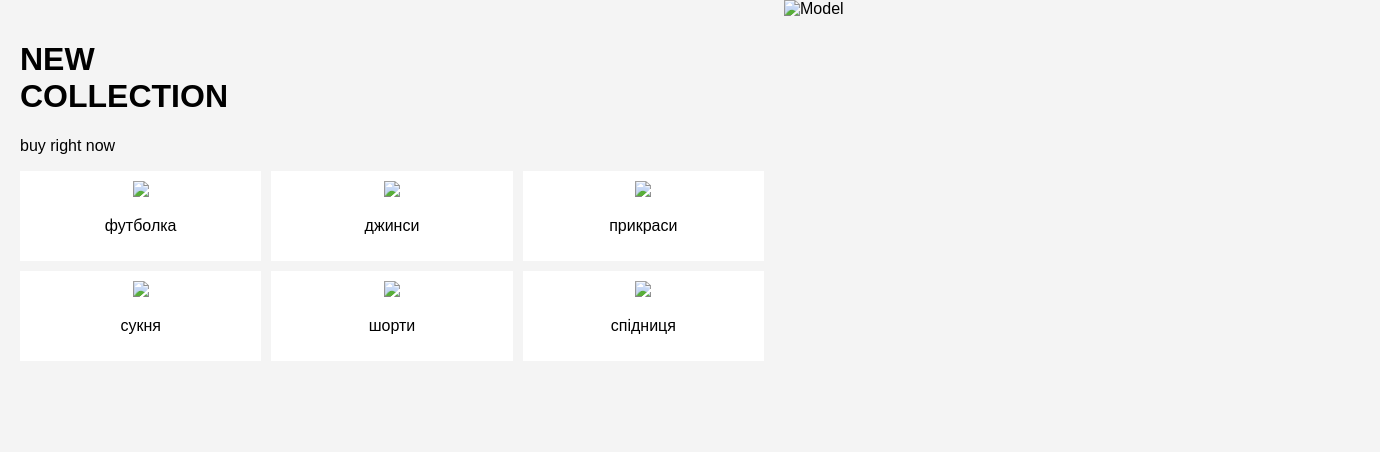
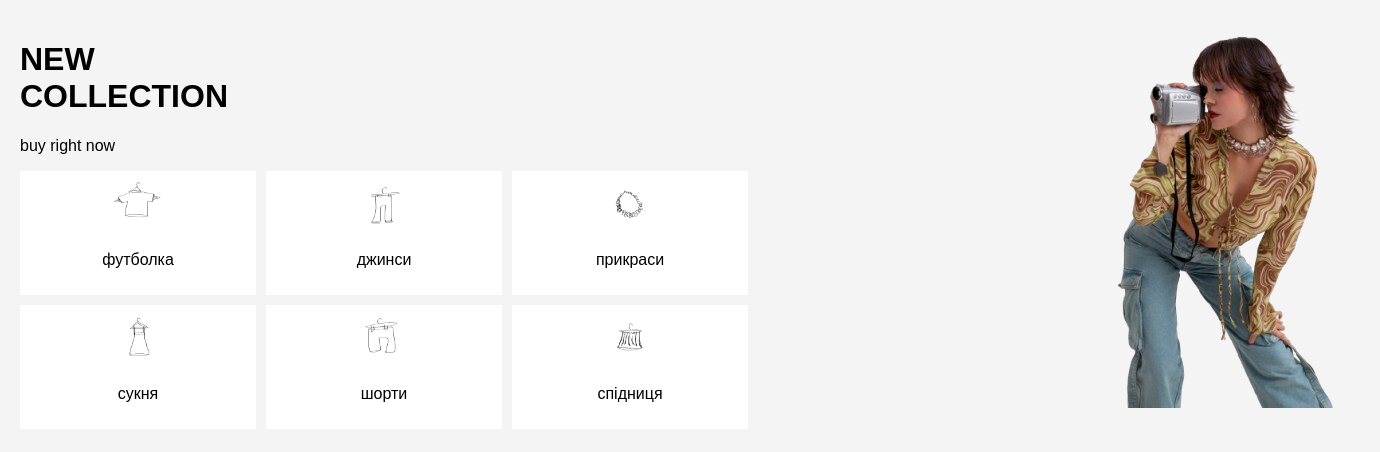
Before and after one commit to olena-potapenko/impress, a plain HTML site: page index.html in a window 1280 px wide. Shown: the whole page, 1380 px wide, since content can reach past the window. Drawn offline with Linux system fonts and the light colour scheme.

Commit message:
угпвгіпмр

```diff
--- a/index.html
+++ b/index.html
@@ -11,16 +11,16 @@
       <h1>NEW <br> COLLECTION</h1>
       <p>buy right now</p>
       <div class="category-grid">
-        <div onclick="goToShop('tshirt')"><img src="img/tshirt-icon.png"><p>футболка</p></div>
-        <div onclick="goToShop('jeans')"><img src="img/jeans-icon.png"><p>джинси</p></div>
-        <div onclick="goToShop('accessory')"><img src="img/accessory-icon.png"><p>прикраси</p></div>
-        <div onclick="goToShop('dress')"><img src="img/dress-icon.png"><p>сукня</p></div>
-        <div onclick="goToShop('shorts')"><img src="img/shorts-icon.png"><p>шорти</p></div>
-        <div onclick="goToShop('skirt')"><img src="img/skirt-icon.png"><p>спідниця</p></div>
+        <div onclick="goToShop('tshirt')"><img src="img/tshirt-icon.jpg"><p>футболка</p></div>
+        <div onclick="goToShop('jeans')"><img src="img/jeans-icon.jpg"><p>джинси</p></div>
+        <div onclick="goToShop('accessory')"><img src="img/accessory-icon.jpg"><p>прикраси</p></div>
+        <div onclick="goToShop('dress')"><img src="img/dress-icon.jpg"><p>сукня</p></div>
+        <div onclick="goToShop('shorts')"><img src="img/shorts-icon.jpg"><p>шорти</p></div>
+        <div onclick="goToShop('skirt')"><img src="img/skirt-icon.jpg"><p>спідниця</p></div>
       </div>
     </div>
     <div class="right">
-      <img src="img/model.jpg" alt="Model">
+      <img src="img/model.png" alt="Model">
     </div>
   </div>
 
```
Also changed, not shown: img/accessory-icon.jpg (added), img/dress-icon.jpg (added), img/jeans-icon.jpg (added), img/model.png (renamed from img/young-woman-posing-2000-s-fashion-style-holding-camera-removebg-preview.png), img/shorts-icon.jpg (added), img/skirt-icon.jpg (added), img/tshirt-icon.jpg (added).
